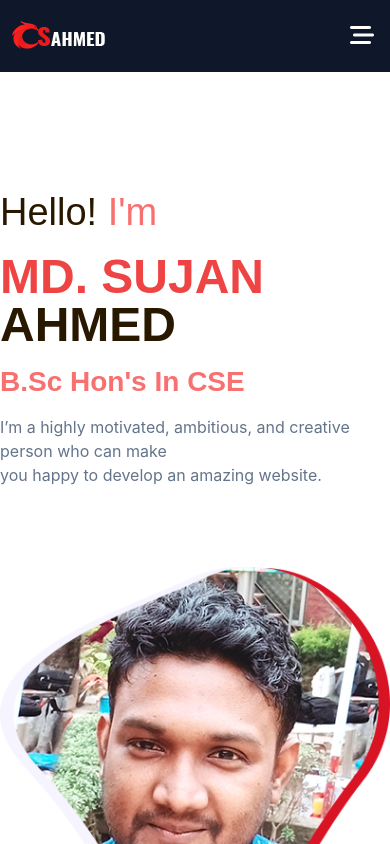
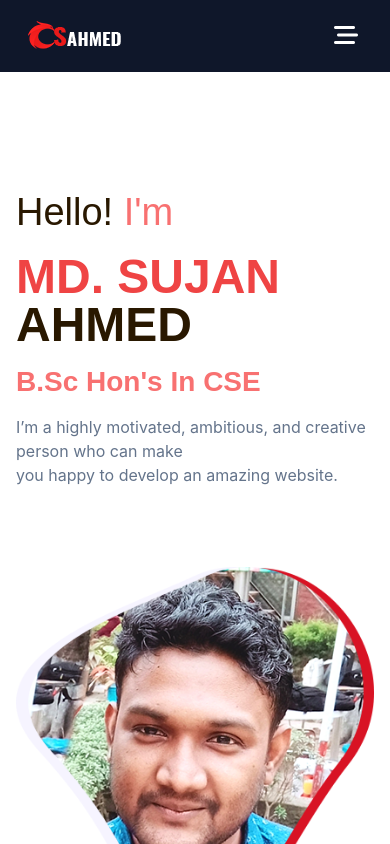
Before and after one commit to codersujon/portfolio-website, a Vue app: page / in a window 390 px wide. Shown: the top 844 px of the page. Built offline with nearby package versions, Linux system fonts and the light colour scheme.

Commit message:
responsive check

```diff
--- a/src/components/Achievement.vue
+++ b/src/components/Achievement.vue
@@ -1,6 +1,6 @@
 <template>
     <section class="achiemement py-28 bg-slate-50">
-        <div class="md:container md:mx-auto">
+        <div class="container mx-auto px-4">
             <SectionTitleVue
                 title="Achievement"
                 text="Check out my Achievement"
--- a/src/components/Hero.vue
+++ b/src/components/Hero.vue
@@ -1,6 +1,6 @@
 <template>
     <section class="hero py-28">
-        <div class="container mx-auto flex flex-col md:flex-row justify-between 2xl:justify-evenly  items-center">
+        <div class="container mx-auto flex flex-col md:flex-row justify-between 2xl:justify-evenly  items-center px-4">
             <div class="hero__content space-y-3 mb-20 ">
                 <h3 class="font-thin">Hello! <span class="text-red-400">I'm</span></h3>
                 <h1 class="uppercase text-5xl xl:text-6xl"><span class="text-red-500">Md. Sujan </span>    Ahmed</h1>
--- a/src/components/Skill.vue
+++ b/src/components/Skill.vue
@@ -1,6 +1,6 @@
 <template>
     <section class="achiemement py-28">
-        <div class="md:container md:mx-auto">
+        <div class="container mx-auto px-4">
             <SectionTitleVue
                 title="My Skill"
                 text="Now, I have quite a good grasp in HTML, CSS, SASS, Bootstrap, TailwindCSS, JavaScript, jQuery, React JS, Vue JS, Typescript, PHP, MYSQL, Git, and so on."
--- a/src/components/Work.vue
+++ b/src/components/Work.vue
@@ -1,6 +1,6 @@
 <template>
     <section class="work py-28 ">
-        <div class="md:container md:mx-auto">
+        <div class="container mx-auto px-4">
             <SectionTitleVue
                 title="Creative Portfolio"
                 text="Check out my latest creative works. I have done a lot of work for my local and international clients. Here is a shortlist of my newly designed websites."
--- a/src/layouts/Footer/Footer.vue
+++ b/src/layouts/Footer/Footer.vue
@@ -1,7 +1,7 @@
 <template>
     <FooterTopVue/>
     <footer class="footer bg-red-600 text-center py-3">
-        <div class="container mx-auto">
+        <div class="container mx-auto px-4">
             <p class="text-white text-lg m-0">&copy; 2022. All rights reserved by <span class="font-semibold">CoderSujon</span>.</p>
         </div>
     </footer>
--- a/src/layouts/Footer/FooterTop.vue
+++ b/src/layouts/Footer/FooterTop.vue
@@ -1,8 +1,8 @@
 <template>
     <section class="footerTop bg-slate-900 text-center">
-        <div class="container mx-auto footerTop__content   py-28">
+        <div class="container mx-auto footerTop__content py-28 px-4">
             <h2 class="text-white font-bold pb-12 text-4xl sm:text-5xl">Let's work together</h2>
-            <div class="footerTop__socials text-white flex flex-col md:flex-row justify-between px-4">
+            <div class="footerTop__socials text-white flex flex-col md:flex-row justify-between">
                 <div class="footerTop__widget text-left my-2 sm:my-4">
                     <span class="capitalize text-slate-100 inline-block mb-1">call</span>
                     <p class="text-2xl lg:text-3xl  font-medium">+8801970 366 446</p>
--- a/src/layouts/Header/Header.vue
+++ b/src/layouts/Header/Header.vue
@@ -1,6 +1,6 @@
 <template>
     <header class="header bg-slate-900 py-5 sm:py-0">
-        <div class="sm:container sm:mx-auto flex md:flex-row justify-between items-center text-left">
+        <div class="sm:container sm:mx-auto flex md:flex-row justify-between items-center text-left px-4">
             <LogoVue />
             <NavbarVue />
         </div>
```
